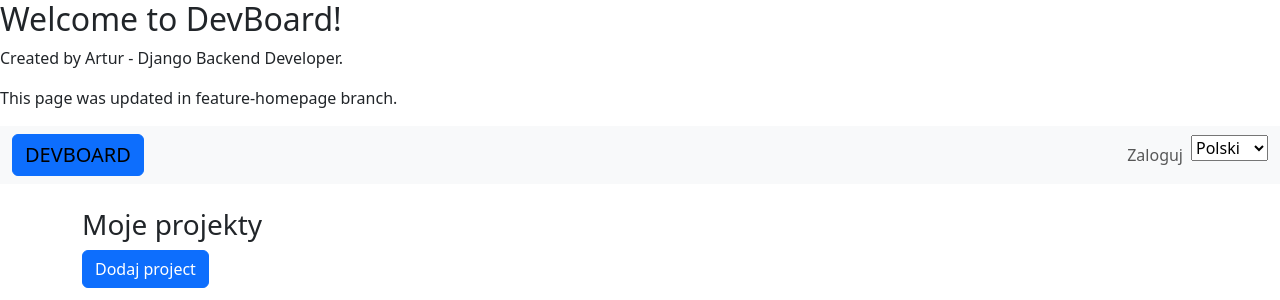
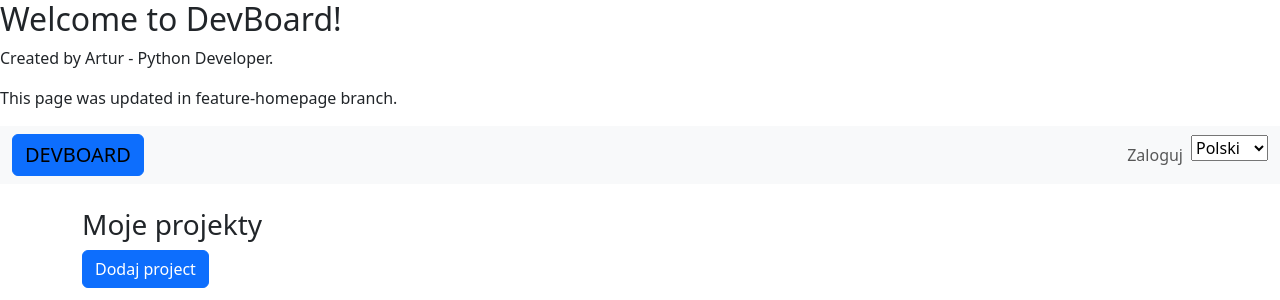
Before and after one commit to goncarenkoartur40-design/Django_Project, a Django app: template templates/devboard/project_list.html in a window 1280 px wide. Shown: the top 300 px of the page. Run offline with Django 5.2, Linux system fonts and the light colour scheme; the template is opened without the code that fills it, so the values that code supplies are empty; parts of the project's set-up code (start-up, migrations or seed data) failed here and were passed over.

Commit message:
Change author description

```diff
--- a/templates/base.html
+++ b/templates/base.html
@@ -9,7 +9,7 @@
 </head>
     <body>
     <h2>Welcome to DevBoard!</h2>
-    <p>Created by Artur - Django Backend Developer.</p>
+    <p>Created by Artur - Python Developer.</p>
     <p>This page was updated in feature-homepage branch.</p>
         <nav class="navbar navbar-expand-lg navbar-light bg-light">
             <div class="container-fluid">
```
